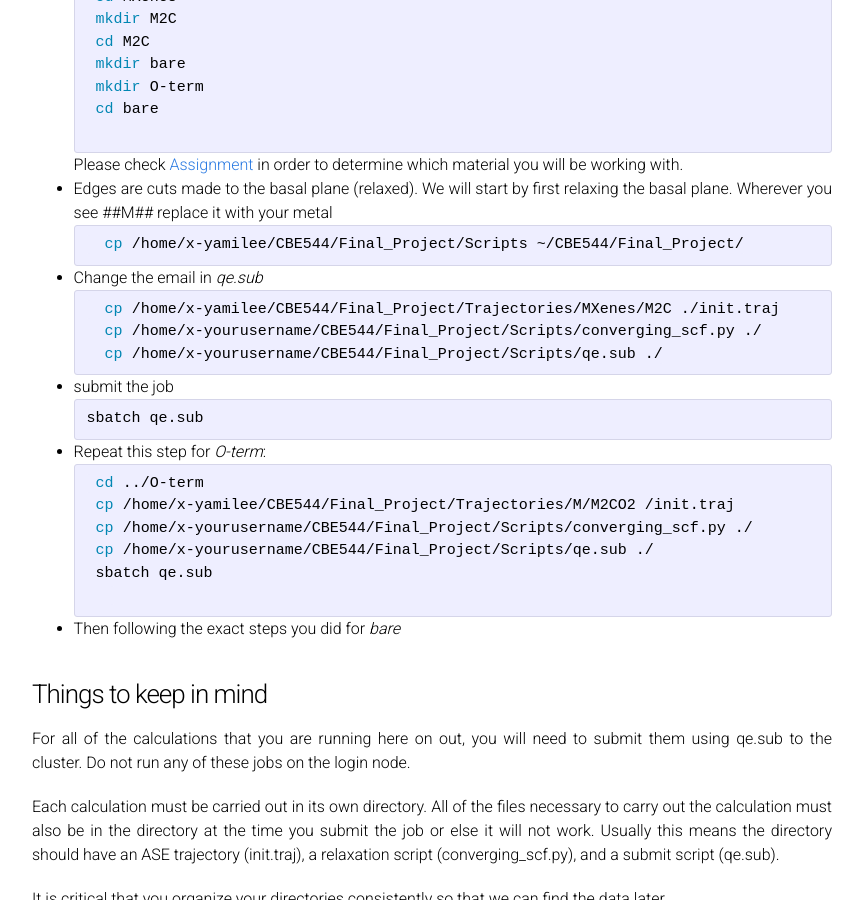
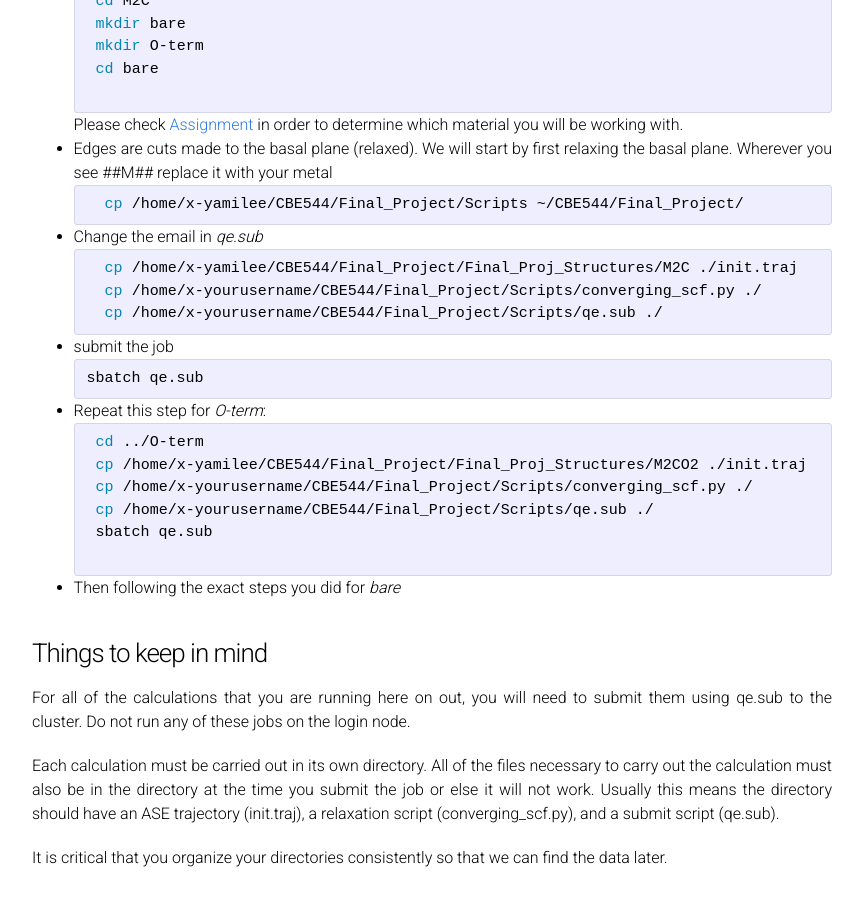
Before and after one commit to UPennCBE544/2023.github.io, a Jekyll site: the page built from ProjectDescription.md, in a window 1280 px wide and 900 px high, scrolled down 2413 px. Shown: the whole window, without its empty margins (208-1071 px from the left). Built offline with Jekyll 4.4.1, drawn with Linux system fonts in a browser that asks for light colours; our own code applies the rules of GitHub Pages for plain Markdown files; some of the changed text lies outside the part shown.

Commit message:
Update ProjectDescription.md

````diff
--- a/ProjectDescription.md
+++ b/ProjectDescription.md
@@ -105,7 +102,7 @@ Please check [Assignment](ProjectAssignments.md) in order to determine which mat
     ```
 - Change the email in *qe.sub*
     ```bash
-    cp /home/x-yamilee/CBE544/Final_Project/Trajectories/MXenes/M2C ./init.traj
+    cp /home/x-yamilee/CBE544/Final_Project/Final_Proj_Structures/M2C ./init.traj
     cp /home/x-yourusername/CBE544/Final_Project/Scripts/converging_scf.py ./
     cp /home/x-yourusername/CBE544/Final_Project/Scripts/qe.sub ./
     ```
@@ -120,7 +117,7 @@ Please check [Assignment](ProjectAssignments.md) in order to determine which mat
 
    ```bash
    cd ../O-term
-   cp /home/x-yamilee/CBE544/Final_Project/Trajectories/M/M2CO2 /init.traj
+   cp /home/x-yamilee/CBE544/Final_Project/Final_Proj_Structures/M2CO2 ./init.traj
    cp /home/x-yourusername/CBE544/Final_Project/Scripts/converging_scf.py ./
    cp /home/x-yourusername/CBE544/Final_Project/Scripts/qe.sub ./
    sbatch qe.sub
````
Also changed, not shown: other parts of ProjectDescription.md (+1 -4 lines).
